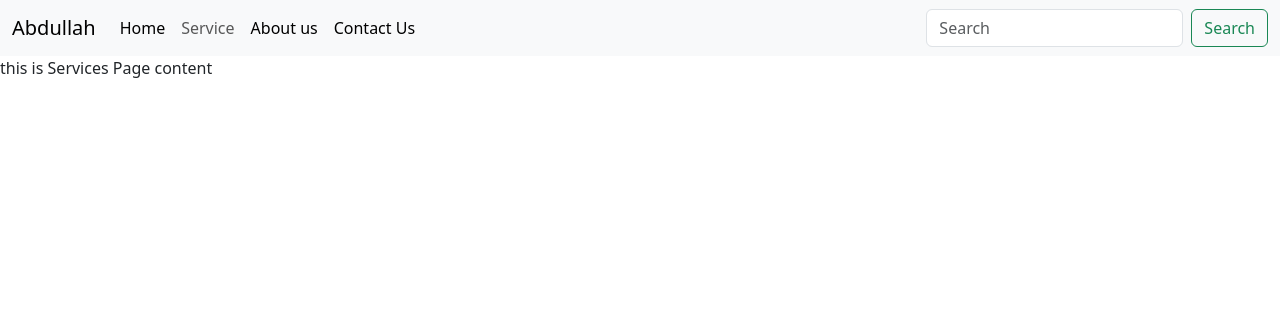
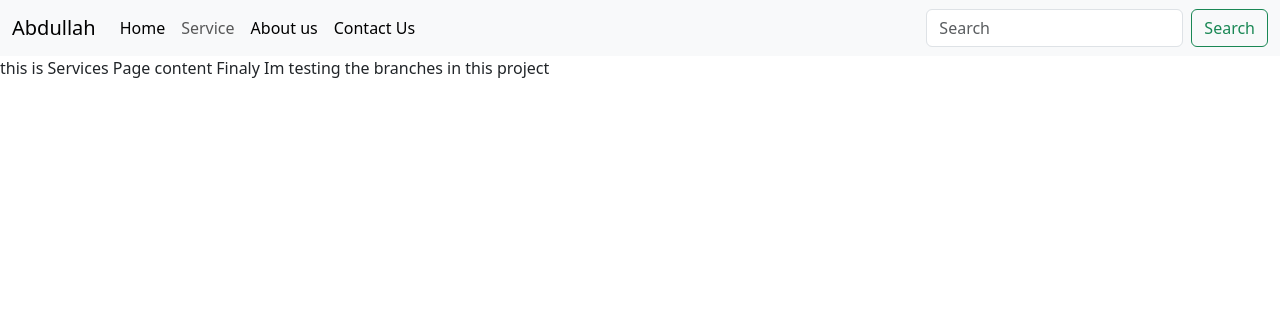
Before and after one commit to DevAbdullahZahid/Django, a Django app: page /service in a window 1280 px wide. Shown: the top 316 px of the page. Run offline with Django 5.2, Linux system fonts and the light colour scheme.

Commit message:
Adding in Services.html File

```diff
--- a/template/services.html
+++ b/template/services.html
@@ -12,6 +12,6 @@
 this is Services Page content
 
 
-
+Finaly Im testing the branches in this project
 
 {% endblock servicesbody %}
```
